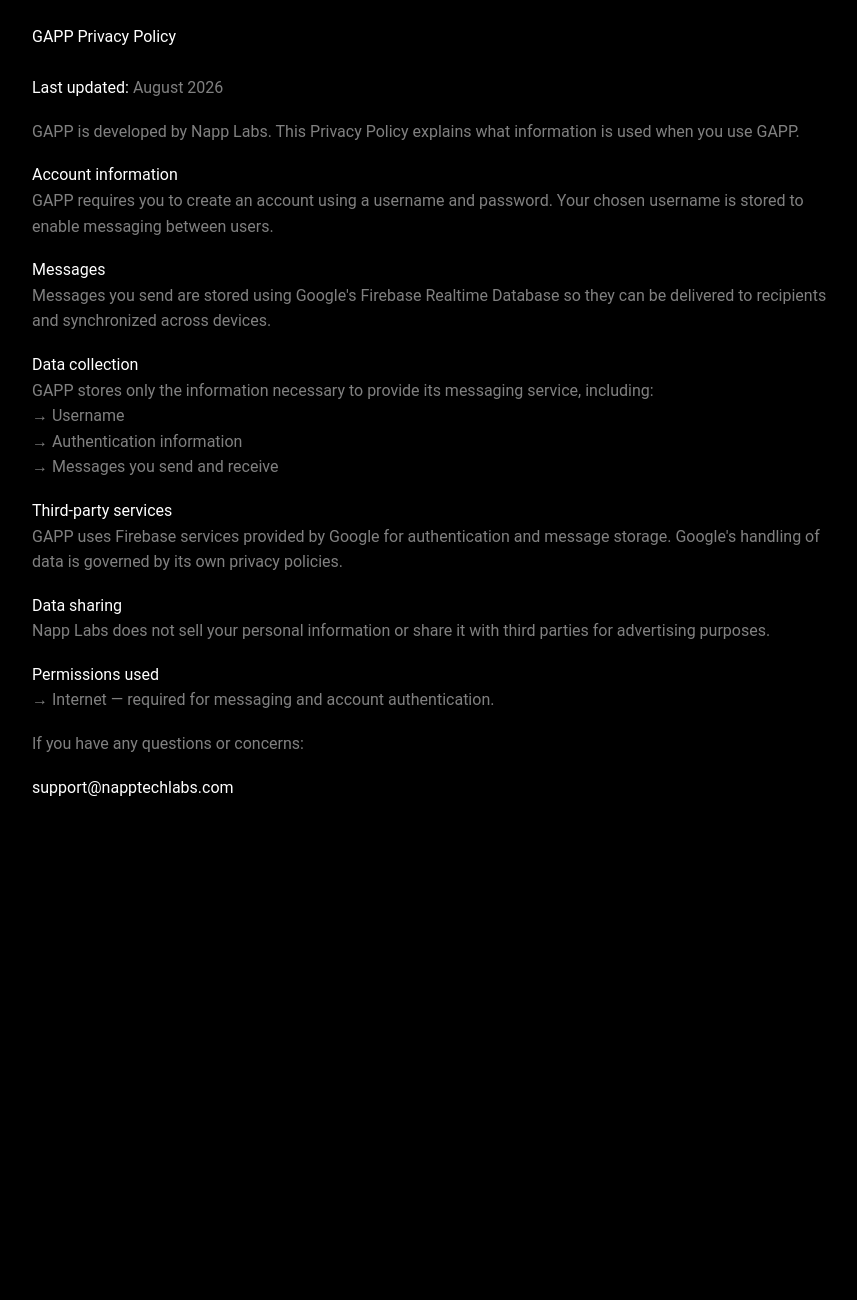
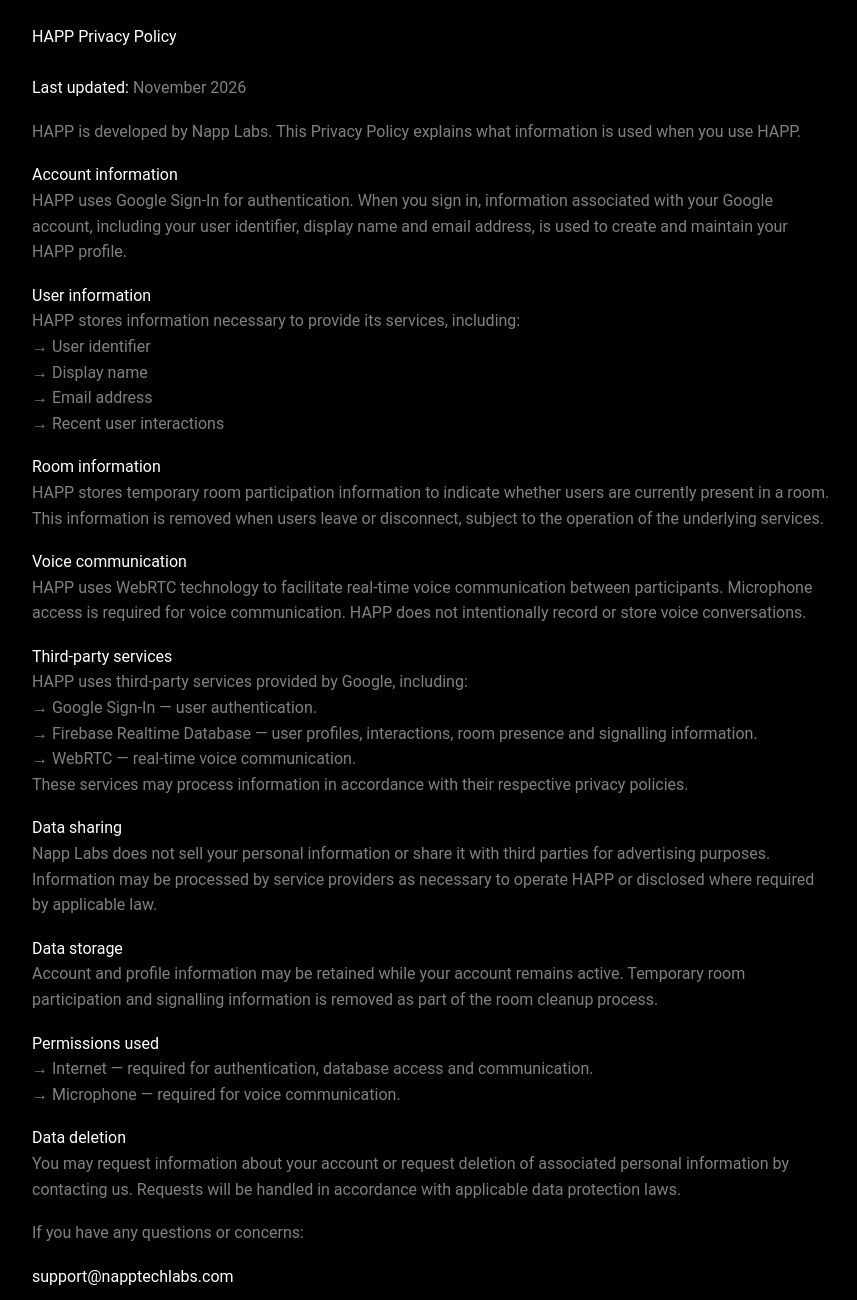
Before and after one commit to napptechlabs/napptechlabs-site, a plain HTML site: page privacy/gapp/index.html in a window 1280 px wide. Shown: the whole page, without its empty margins (208-1065 px from the left). Before the commit the page ends 824 px from the top, so only its background shows below. Drawn offline with Linux system fonts and the light colour scheme.

Commit message:
Rename GAPP to HAPP in privacy policy

```diff
--- a/privacy/gapp/index.html
+++ b/privacy/gapp/index.html
@@ -2,7 +2,7 @@
 <html lang="en">
 <head>
     <meta charset="UTF-8">
-    <title>GAPP Privacy Policy</title>
+    <title>HAPP Privacy Policy</title>
     <meta name="viewport" content="width=device-width, initial-scale=1.0">
     <link rel="icon" href="/favicon.png">
 
@@ -45,52 +45,77 @@
 <div class="content">
 
 <div class="value">
-GAPP Privacy Policy
+HAPP Privacy Policy
 </div><br>
 
 <div class="section">
 <span class="value">Last updated:</span>
-<span class="label">August 2026</span>
+<span class="label">November 2026</span>
 </div>
 
 <div class="section">
-GAPP is developed by Napp Labs.
-This Privacy Policy explains what information is used when you use GAPP.
+HAPP is developed by Napp Labs.
+This Privacy Policy explains what information is used when you use HAPP.
 </div>
 
 <div class="section">
 <span class="value">Account information</span><br>
-GAPP requires you to create an account using a username and password.
-Your chosen username is stored to enable messaging between users.
+HAPP uses Google Sign-In for authentication. When you sign in, information associated with your Google account, including your user identifier, display name and email address, is used to create and maintain your HAPP profile.
 </div>
 
 <div class="section">
-<span class="value">Messages</span><br>
-Messages you send are stored using Google's Firebase Realtime Database so they can be delivered to recipients and synchronized across devices.
+<span class="value">User information</span><br>
+HAPP stores information necessary to provide its services, including:
+<br>→ User identifier
+<br>→ Display name
+<br>→ Email address
+<br>→ Recent user interactions
 </div>
 
 <div class="section">
-<span class="value">Data collection</span><br>
-GAPP stores only the information necessary to provide its messaging service, including:
-<br>→ Username
-<br>→ Authentication information
-<br>→ Messages you send and receive
+<span class="value">Room information</span><br>
+HAPP stores temporary room participation information to indicate whether users are currently present in a room. This information is removed when users leave or disconnect, subject to the operation of the underlying services.
+</div>
+
+<div class="section">
+<span class="value">Voice communication</span><br>
+HAPP uses WebRTC technology to facilitate real-time voice communication between participants.
+Microphone access is required for voice communication.
+HAPP does not intentionally record or store voice conversations.
 </div>
 
 <div class="section">
 <span class="value">Third-party services</span><br>
-GAPP uses Firebase services provided by Google for authentication and message storage.
-Google's handling of data is governed by its own privacy policies.
+HAPP uses third-party services provided by Google, including:
+<br>→ Google Sign-In — user authentication.
+<br>→ Firebase Realtime Database — user profiles, interactions, room presence and signalling information.
+<br>→ WebRTC — real-time voice communication.
+<br>
+These services may process information in accordance with their respective privacy policies.
 </div>
 
 <div class="section">
 <span class="value">Data sharing</span><br>
 Napp Labs does not sell your personal information or share it with third parties for advertising purposes.
+Information may be processed by service providers as necessary to operate HAPP or disclosed where required by applicable law.
+</div>
+
+<div class="section">
+<span class="value">Data storage</span><br>
+Account and profile information may be retained while your account remains active.
+Temporary room participation and signalling information is removed as part of the room cleanup process.
 </div>
 
 <div class="section">
 <span class="value">Permissions used</span><br>
-→ Internet — required for messaging and account authentication.
+→ Internet — required for authentication, database access and communication.
+<br>→ Microphone — required for voice communication.
+</div>
+
+<div class="section">
+<span class="value">Data deletion</span><br>
+You may request information about your account or request deletion of associated personal information by contacting us.
+Requests will be handled in accordance with applicable data protection laws.
 </div>
 
 <div class="section">
```
